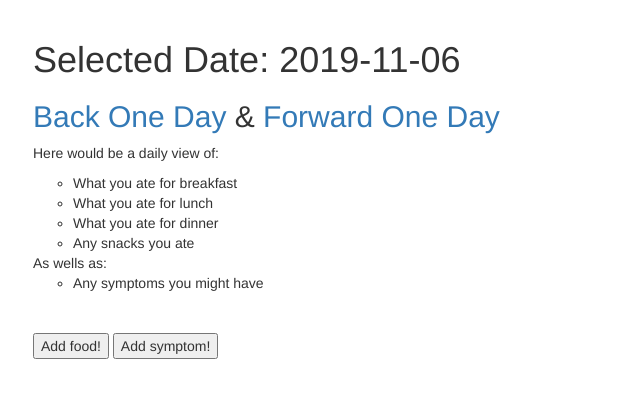
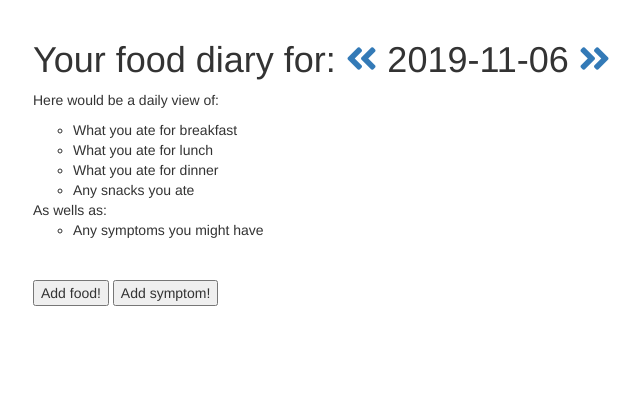
Before and after one commit to k3llymariee/the-gi-pi, a Flask app: page /2019-11-06 in a window 1280 px wide. Shown: the part 51-449 px from the top of the page, without its empty margins (72-712 px from the left). Run offline with Flask 2, Linux system fonts and the light colour scheme; the visitor is signed in with stand-in values (Sample User, id 1); data that the repository does not hold is empty; some libraries are stand-ins or nearby versions.

Commit message:
Cleaned up documentation and added a few fontawesome icons

```diff
--- a/server.py
+++ b/server.py
@@ -193,7 +193,7 @@ def confirm_add_food_to_log(food_id):
 def nutrionix_search(search_term):
     """Search nutritionix API for a food given a user's input"""
 
-    results = search(search_term)  # returns a dictionary of results
+    results = search(search_term)  # returns a dictionary of results from API
     branded_foods = results['branded']  # returns a list of branded foods
     return jsonify({"foods": branded_foods})  # jsonify the list to pass thru
 
@@ -204,17 +204,9 @@ def search_user_foods():
     user = User.query.get(session['user_id'])
 
     # only show foods that the user has eating recently
-
-
-    # SELECT * FROM foods f
-    # LEFT JOIN food_logs fl ON fl.food_id = f.id
-    # WHERE fl.user_id = session['user_id']
-    # ORDER BY fl.ts desc
-    # limit 10
-
     user_foods = FoodLog.query.filter(FoodLog.user_id == user.id).order_by(FoodLog.ts.desc()).limit(10)
-    # i know this will return dupes of foods if
-    # a user has eaten the same thing more than once
+    # TODO: update query to pull only distinct foods for the case when
+    # a user has eaten the same thing more than once recently
 
     foods = []
     for food in user_foods:
--- a/templates/base.html
+++ b/templates/base.html
@@ -12,6 +12,7 @@
         <ul>
         <link rel="stylesheet"
           href="http://maxcdn.bootstrapcdn.com/bootstrap/3.3.4/css/bootstrap.css"/>
+        <link rel="stylesheet" href="https://use.fontawesome.com/releases/v5.0.10/css/all.css" integrity="sha384-+d0P83n9kaQMCwj8F4RJB66tzIwOKmrdb46+porD/OvrJ+37WqIM7UoBtwHO6Nlg" crossorigin="anonymous">
         <link rel="stylesheet" type="text/css" href="/static/css/style.css">
 
     </head>
--- a/templates/daily_view.html
+++ b/templates/daily_view.html
@@ -4,14 +4,16 @@
 
 {% block content %}
 <div class="container">
-    <h1> {% if selected_date == current_date %}
-        Today's Date: {{ selected_date }}</h1>
+    <div><h1>Your food diary for:
+        <a href="/{{ day_backward }}"><i class="fas fa-angle-double-left"></i></a>
+        {% if selected_date == current_date %}
+            Today
         {% else %}
-        Selected Date: {{ selected_date }}
-    {% endif %}
-    <h2>
-        <a href="/{{ day_backward }}">Back One Day</a> &
-        <a href="/{{day_forward}}">Forward One Day</a></h2>
+            {{ selected_date }}
+        {% endif %}
+        <a href="/{{day_forward}}"><i class="fas fa-angle-double-right"></i></a>
+
+   </h1></div>
     <p>Here would be a daily view of:</p>
     <ul>
         <li>What you ate for breakfast</li>
```
Also changed, not shown: static/js/add_food.js (+7 -3 lines), 1 other file.
